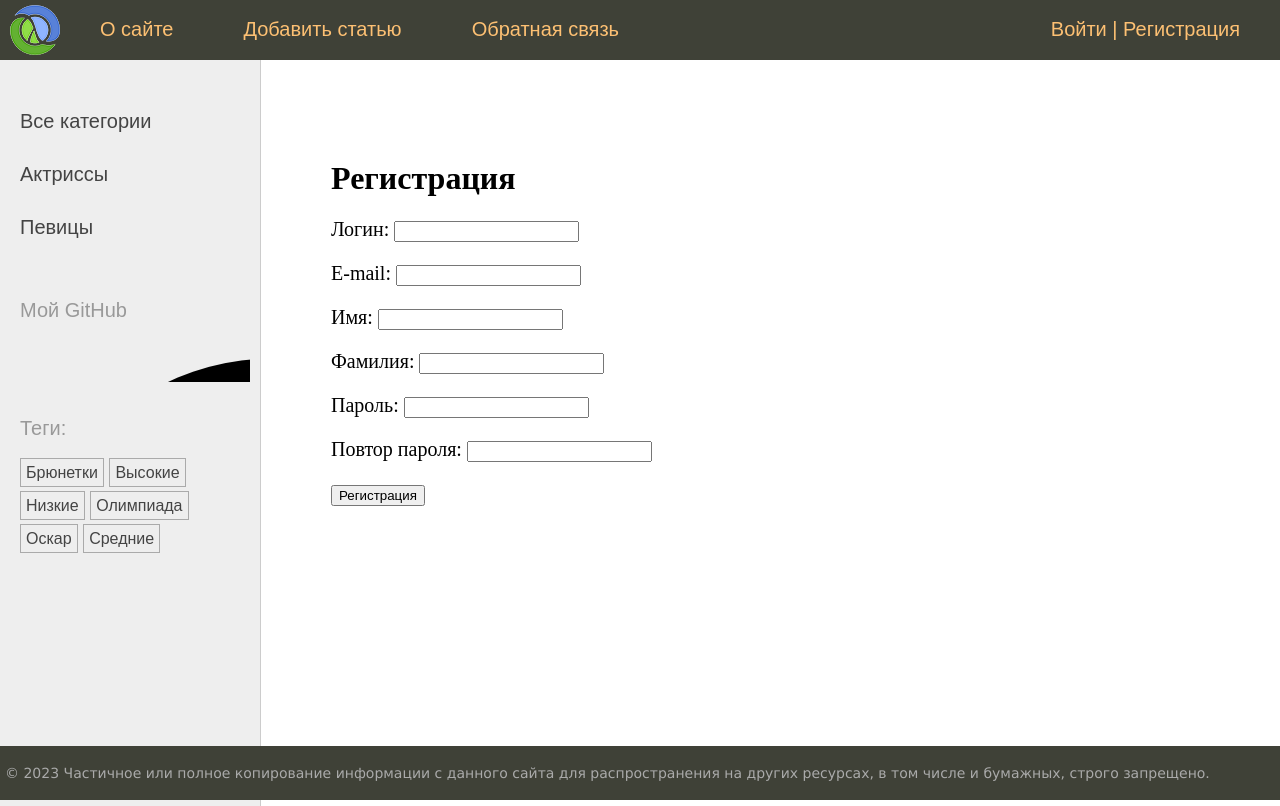
After one commit to SashaKarpo/blog-about-blog, a Django app: page /users/register/ in a window 1280 px wide. The commit adds this page. Run offline with Django 4.2, Linux system fonts and the light colour scheme; data comes from the database, SQL or seed files in the repository; both versions use the stored data as it was after the commit; parts of the project's set-up code (start-up, migrations or seed data) failed here and were passed over.

Commit message:
added user registration

```diff
--- a/templates/base.html
+++ b/templates/base.html
@@ -23,7 +23,7 @@
 {% if user.is_authenticated %}
     <li class="last"> {{user.username}} | <a href="{% url 'users:logout' %}">Выйти</a></li>
 {% else %}
-    <li class="last"><a href="{% url 'users:login' %}">Войти</a> | <a href="#">Регистрация</a></li>
+    <li class="last"><a href="{% url 'users:login' %}">Войти</a> | <a href="{% url 'users:register' %}">Регистрация</a></li>
 {% endif %}
 			</ul>
 			<div class="clear"></div>
--- a/users/forms.py
+++ b/users/forms.py
@@ -4,9 +4,38 @@ from django.contrib.auth.forms import AuthenticationForm
 
 
 class LoginUserForm(AuthenticationForm):
-    username = forms.CharField(label='Login', widget=forms.TextInput(attrs={'class': 'form-input'}))
-    password = forms.CharField(label='password', widget=forms.PasswordInput(attrs={'class': 'form-input'}))
+    username = forms.CharField(label="Логин",
+                    widget=forms.TextInput(attrs={'class': 'form-input'}))
+    password = forms.CharField(label="Пароль",
+                    widget=forms.PasswordInput(attrs={'class': 'form-input'}))
 
     class Meta:
         model = get_user_model()
         fields = ['username', 'password']
+
+
+class RegisterUserForm(forms.ModelForm):
+    username = forms.CharField(label="Логин")
+    password = forms.CharField(label="Пароль", widget=forms.PasswordInput())
+    password2 = forms.CharField(label="Повтор пароля", widget=forms.PasswordInput())
+
+    class Meta:
+        model = get_user_model()
+        fields = ['username', 'email', 'first_name', 'last_name', 'password', 'password2']
+        labels = {
+            'email': 'E-mail',
+            'first_name': "Имя",
+            'last_name': "Фамилия",
+        }
+
+    def clean_password2(self):
+        cd = self.cleaned_data
+        if cd['password'] != cd['password2']:
+            raise forms.ValidationError("Пароли не совпадают!")
+        return cd['password']
+
+    def clean_email(self):
+        email = self.cleaned_data['email']
+        if get_user_model().objects.filter(email=email).exists():
+            raise forms.ValidationError("Такой E-mail уже существует!")
+        return email
--- /dev/null
+++ b/users/templates/users/register.html
@@ -0,0 +1,12 @@
+{% extends 'base.html' %}
+
+{% block content %}
+<h1>Регистрация</h1>
+
+<form method="post">
+    {% csrf_token %}
+    <input type="hidden" name="next" value="{{ next }}" />
+    {{ form.as_p }}
+    <p><button type="submit">Регистрация</button></p>
+</form>
+{% endblock %}
--- a/users/urls.py
+++ b/users/urls.py
@@ -7,4 +7,5 @@ app_name = 'users'
 urlpatterns = [
     path('login/', views.LoginUser.as_view(), name='login'),  # users:login
     path('logout/', LogoutView.as_view(), name='logout'),  # users:logout
+    path('register/', views.register, name='register'),
 ]
--- a/users/views.py
+++ b/users/views.py
@@ -5,7 +5,7 @@ from django.http import HttpResponse, HttpResponseRedirect
 from django.shortcuts import render
 from django.urls import reverse, reverse_lazy
 
-from .forms import LoginUserForm
+from .forms import LoginUserForm, RegisterUserForm
 
 
 class LoginUser(LoginView):
@@ -17,20 +17,14 @@ class LoginUser(LoginView):
     #     return reverse_lazy('home')
 
 
-# def login_user(request):
-#     if request.method == 'POST':
-#         form = LoginUserForm(request.POST)
-#         if form.is_valid():
-#             cd = form.cleaned_data
-#             user = authenticate(request, username=cd['username'], password=cd['password'])
-#             if user and user.is_active:
-#                 login(request, user)
-#                 return HttpResponseRedirect(reverse('home'))
-#     else:
-#         form = LoginUserForm()
-#     return render(request, 'users/login.html', {'form': form})
-
-
-# def logout_user(request):
-#     logout(request)
-#     return HttpResponseRedirect(reverse('users:logout'))
+def register(request):
+    if request.method == 'POST':
+        form = RegisterUserForm(request.POST)
+        if form.is_valid():
+            user = form.save(commit=False)
+            user.set_password(form.cleaned_data['password'])
+            user.save()
+            return render(request, 'users/register_done.html')
+    else:
+        form = RegisterUserForm()
+    return render(request, 'users/register.html', {'form': form})
```
Also changed, not shown: users/templates/users/register_done.html (added, +8 -0 lines), db.sqlite3.
